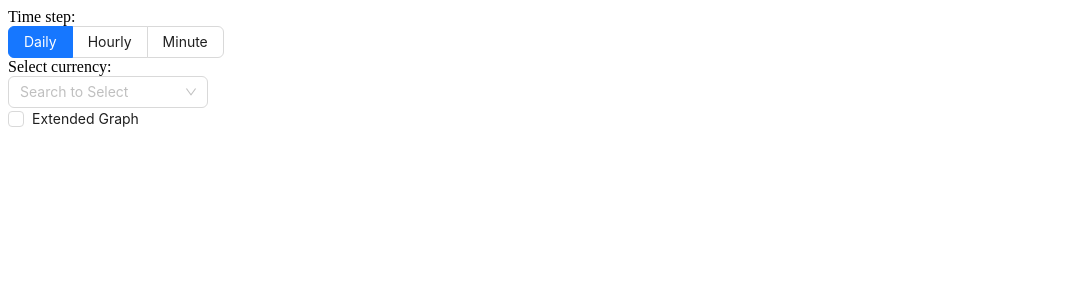
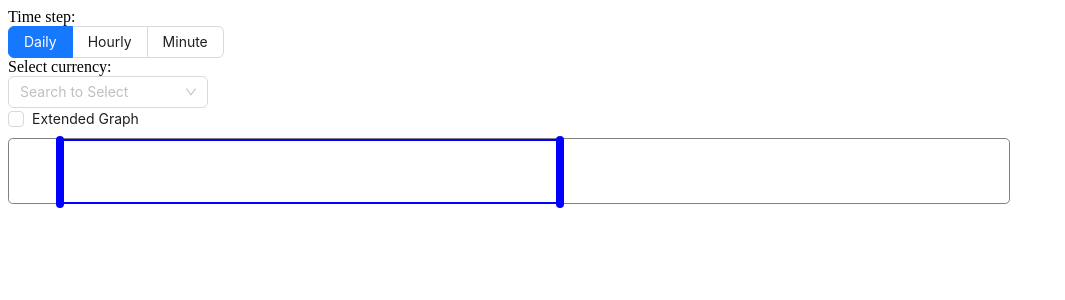
Before and after one commit to VukZh/Otus-ReactJS-Course, a Next.js app: page / in a window 1280 px wide. Shown: the top 300 px of the page, without its empty margins (0-1065 px from the left). Built offline with nearby package versions, Linux system fonts and the light colour scheme; no server answers.

Commit message:
add rangeSlider component, refactoring

```diff
--- a/package.json
+++ b/package.json
@@ -84,6 +84,8 @@
     "next": "^13.3.1",
     "react": "^18.2.0",
     "react-dom": "^18.2.0",
+    "react-input-range": "^1.3.0",
+    "react-range-slider-input": "^3.0.6",
     "react-redux": "^8.0.5",
     "redux": "^4.2.1",
     "redux-saga": "^1.2.3",
--- a/src/App.tsx
+++ b/src/App.tsx
@@ -1,6 +1,7 @@
 import React from 'react';
 import ControlSection from './components/controlSection';
 import CurrencyGraph from './components/currencyGraph';
+import RangeSlider from './components/rangeSlider';
 
 export const App: React.FC = () => {
   return (
@@ -8,6 +9,8 @@ export const App: React.FC = () => {
       <ControlSection />
       <div></div>
       <CurrencyGraph />
+      <div></div>
+      <RangeSlider />
     </>
   );
 };
--- /dev/null
+++ b/src/components/inputRangeStyle.css
@@ -0,0 +1,48 @@
+.input-range__slider {
+  appearance: none;
+  background: blue;
+  border-radius: 5px;
+  cursor: col-resize;
+  height: 72px;
+  margin-left: -3px;
+  margin-top: -68px;
+  outline: none;
+  transition: transform 0.2s ease-out, box-shadow 0.2s ease-out;
+  width: 8px; }
+
+.input-range__slider:active {
+  transform: scale(1.1); }
+
+.input-range__slider:focus {
+  box-shadow: 0 0 0 5px rgba(63, 81, 181, 0.2); }
+
+.input-range__slider-container {
+  transition: left 0.2s ease-out; }
+
+.input-range__label {
+  display: none }
+
+.input-range__track {
+  background: none;
+  border: 1px solid grey;
+  border-radius: 0.3rem;
+  display: block;
+  height: 4rem;
+  width: 1000px;
+  position: relative;
+  transition: left 0.2s ease-out, width 0.2s ease-out; }
+
+.input-range__track--background {
+  top: 50%; }
+
+.input-range__track--active {
+  background: none;
+  cursor: pointer;
+  height: 61px;
+  border: 2px solid blue;
+}
+
+.input-range {
+  height: 1rem;
+  position: relative;
+}
--- /dev/null
+++ b/src/components/rangeSlider.tsx
@@ -0,0 +1,20 @@
+import {FC, useState} from 'react';
+import InputRange from 'react-input-range';
+
+const RangeSlider: FC = () => {
+  const [value, setValue] = useState({min: 5, max: 55});
+  return (
+    <>
+      <InputRange
+        draggableTrack
+        maxValue={100}
+        minValue={0}
+        onChange={(value) => setValue(value)}
+        onChangeComplete={(value) => console.log(JSON.stringify(value))}
+        value={ value }
+      />
+    </>
+  );
+};
+
+export default RangeSlider;
--- a/src/pages/_app.tsx
+++ b/src/pages/_app.tsx
@@ -2,6 +2,7 @@ import type { AppProps } from 'next/app';
 import { Provider } from 'react-redux';
 import { store } from '../state/store';
 import React from 'react';
+import '../components/inputRangeStyle.css';
 
 export default function App({ Component, pageProps }: AppProps) {
   return (
--- a/tsconfig.json
+++ b/tsconfig.json
@@ -19,7 +19,7 @@
     "incremental": true,
     "moduleResolution": "node",
     "resolveJsonModule": true,
-    "isolatedModules": true
+    "isolatedModules": true,
   },
   "include": [
     "src",
```
Also changed, not shown: src/components/currencyGraph.tsx (+8 -5 lines), 1 other file (tests, documents, lock files or other folders).
